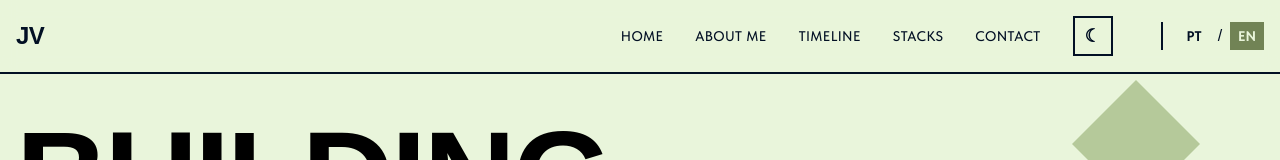
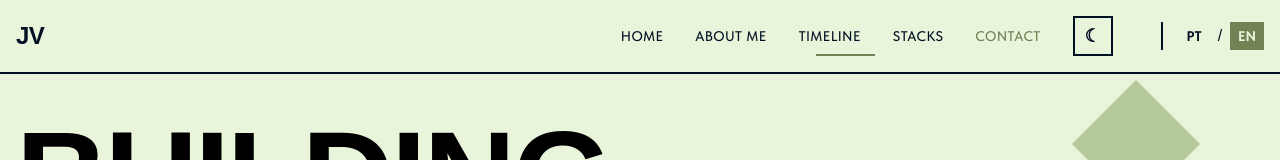
Before and after one commit to jovisf/personal-page, a Next.js app: page /en in a window 1280 px wide. Shown: the top 160 px of the page. Built offline with nearby package versions, Linux system fonts and the light colour scheme; a web font is replaced by a local one.

Commit message:
feature: add navbar animation

```diff
--- a/src/components/layout/Header/Header.tsx
+++ b/src/components/layout/Header/Header.tsx
@@ -1,11 +1,13 @@
 'use client'
 
-import { useState, useTransition } from 'react'
+import { useState, useTransition, useRef, useMemo } from 'react'
 import { useTranslations, useLocale } from 'next-intl'
 import { useRouter, usePathname } from '@/lib/navigation'
 import { motion } from 'framer-motion'
 import { cn } from '@/lib/utils'
 import { useTheme } from '@/hooks/useTheme'
+import { useActiveSection } from '@/hooks/useActiveSection'
+import { useMarkerPosition } from '@/hooks/useMarkerPosition'
 import type { HeaderProps } from './Header.types'
 
 export function Header({ className }: HeaderProps) {
@@ -25,6 +27,11 @@ export function Header({ className }: HeaderProps) {
     { label: t('contact'), anchor: 'contact' },
   ]
 
+  const sectionIds = useMemo(() => ['hero', 'about', 'timeline', 'stacks', 'contact'], [])
+  const activeSection = useActiveSection(sectionIds)
+  const navRefs = useRef<(HTMLButtonElement | null)[]>([])
+  const markerStyle = useMarkerPosition(sectionIds, navRefs)
+
   const handleNavClick = (anchor: string) => {
     const element = document.getElementById(anchor)
     if (element) {
@@ -36,7 +43,6 @@ export function Header({ className }: HeaderProps) {
   const handleLocaleChange = (newLocale: string) => {
     if (newLocale === locale) return
 
-    // Use the locale-aware router from next-intl
     router.replace('/', { locale: newLocale })
     router.refresh()
   }
@@ -65,16 +71,39 @@ export function Header({ className }: HeaderProps) {
           </button>
 
           {/* Desktop Navigation */}
-          <div className="hidden md:flex items-center gap-8">
+          <div className="hidden md:flex items-center gap-8 relative">
             {navigationItems.map((item, index) => (
               <button
                 key={index}
+                ref={(el) => { navRefs.current[index] = el }}
                 onClick={() => handleNavClick(item.anchor)}
-                className="font-tilda font-medium text-sm uppercase tracking-wide text-light-text dark:text-dark-text hover:text-light-primary-accent dark:hover:text-dark-primary-accent transition-colors"
+                className={cn(
+                  "font-tilda font-medium text-sm uppercase tracking-wide transition-colors relative",
+                  activeSection === item.anchor
+                    ? "text-light-primary-accent dark:text-dark-primary-accent"
+                    : "text-light-text dark:text-dark-text hover:text-light-primary-accent dark:hover:text-dark-primary-accent"
+                )}
               >
                 {item.label}
               </button>
             ))}
+
+            {/* Animated Marker */}
+            {activeSection && markerStyle.width > 0 && (
+              <motion.div
+                className="absolute bottom-0 h-0.5 bg-light-primary-accent dark:bg-dark-primary-accent"
+                initial={false}
+                animate={{
+                  left: markerStyle.left,
+                  width: markerStyle.width,
+                }}
+                transition={{
+                  type: "spring",
+                  stiffness: 380,
+                  damping: 30,
+                }}
+              />
+            )}
 
             {/* Theme Toggle */}
             <button
--- /dev/null
+++ b/src/hooks/useActiveSection.ts
@@ -0,0 +1,51 @@
+import { useState, useEffect, useRef } from 'react'
+
+export function useActiveSection(sectionIds: string[]) {
+  const [activeSection, setActiveSection] = useState<string | null>(null)
+  const sectionRatiosRef = useRef<Map<string, number>>(new Map())
+
+  useEffect(() => {
+    const handleIntersection = (entries: IntersectionObserverEntry[]) => {
+      entries.forEach((entry) => {
+        if (entry.isIntersecting) {
+          sectionRatiosRef.current.set(entry.target.id, entry.intersectionRatio)
+        } else {
+          sectionRatiosRef.current.set(entry.target.id, 0)
+        }
+      })
+
+      let maxRatio = 0
+      let newActiveSection: string | null = null
+
+      sectionRatiosRef.current.forEach((ratio, id) => {
+        if (ratio > maxRatio) {
+          maxRatio = ratio
+          newActiveSection = id
+        }
+      })
+      if (newActiveSection && maxRatio > 0.15) {
+        setActiveSection((prev) => {
+          return prev === newActiveSection ? prev : newActiveSection
+        })
+      }
+    }
+
+    const observer = new IntersectionObserver(handleIntersection, {
+      threshold: [0, 0.1, 0.2, 0.3, 0.4, 0.5, 0.6, 0.7, 0.8, 0.9, 1],
+      rootMargin: '-10% 0px -50% 0px',
+    })
+
+    sectionIds.forEach((id) => {
+      const element = document.getElementById(id)
+      if (element) {
+        observer.observe(element)
+      }
+    })
+
+    return () => {
+      observer.disconnect()
+    }
+  }, [sectionIds])
+
+  return activeSection
+}
--- /dev/null
+++ b/src/hooks/useMarkerPosition.ts
@@ -0,0 +1,97 @@
+import { useState, useEffect, RefObject } from 'react'
+
+interface MarkerStyle {
+  left: number
+  width: number
+}
+
+export function useMarkerPosition(
+  sectionIds: string[],
+  navRefs: RefObject<(HTMLButtonElement | null)[]>
+) {
+  const [markerStyle, setMarkerStyle] = useState<MarkerStyle>({ left: 0, width: 0 })
+
+  useEffect(() => {
+    const updateMarkerPosition = () => {
+      const sectionPositions = sectionIds.map(id => {
+        const element = document.getElementById(id)
+        if (!element) return null
+        const rect = element.getBoundingClientRect()
+        const viewportHeight = window.innerHeight
+        const visibleTop = Math.max(0, -rect.top)
+        const visibleBottom = Math.min(rect.height, viewportHeight - rect.top)
+        const visibleHeight = Math.max(0, visibleBottom - visibleTop)
+        const visibility = rect.height > 0 ? visibleHeight / viewportHeight : 0
+
+        return {
+          id,
+          visibility,
+          rect
+        }
+      }).filter(Boolean)
+
+      const sorted = sectionPositions
+        .filter(s => s && s.visibility > 0)
+        .sort((a, b) => (b?.visibility || 0) - (a?.visibility || 0))
+
+      if (sorted.length === 0) return
+
+      const primary = sorted[0]
+      const secondary = sorted[1]
+
+      if (!primary) return
+
+      const primaryIndex = sectionIds.indexOf(primary.id)
+      const primaryButton = navRefs.current?.[primaryIndex]
+
+      if (!primaryButton) return
+
+      if (!secondary || primary.visibility > 0.5) {
+        const { offsetLeft, offsetWidth } = primaryButton
+        setMarkerStyle({ left: offsetLeft, width: offsetWidth })
+      } else {
+        const secondaryIndex = sectionIds.indexOf(secondary.id)
+        const secondaryButton = navRefs.current?.[secondaryIndex]
+
+        if (!secondaryButton) {
+          const { offsetLeft, offsetWidth } = primaryButton
+          setMarkerStyle({ left: offsetLeft, width: offsetWidth })
+          return
+        }
+
+        const totalVisibility = primary.visibility + secondary.visibility
+        const primaryWeight = primary.visibility / totalVisibility
+        const secondaryWeight = secondary.visibility / totalVisibility
+
+        const primaryPos = {
+          left: primaryButton.offsetLeft,
+          width: primaryButton.offsetWidth
+        }
+        const secondaryPos = {
+          left: secondaryButton.offsetLeft,
+          width: secondaryButton.offsetWidth
+        }
+
+        const interpolatedLeft = primaryPos.left * primaryWeight + secondaryPos.left * secondaryWeight
+        const interpolatedWidth = primaryPos.width * primaryWeight + secondaryPos.width * secondaryWeight
+
+        setMarkerStyle({
+          left: interpolatedLeft,
+          width: interpolatedWidth
+        })
+      }
+    }
+
+    window.addEventListener('scroll', updateMarkerPosition, { passive: true })
+    window.addEventListener('resize', updateMarkerPosition)
+    updateMarkerPosition()
+
+    return () => {
+      window.removeEventListener('scroll', updateMarkerPosition)
+      window.removeEventListener('resize', updateMarkerPosition)
+    }
+    // eslint-disable-next-line react-hooks/exhaustive-deps
+  }, [sectionIds])
+
+  return markerStyle
+}
```
